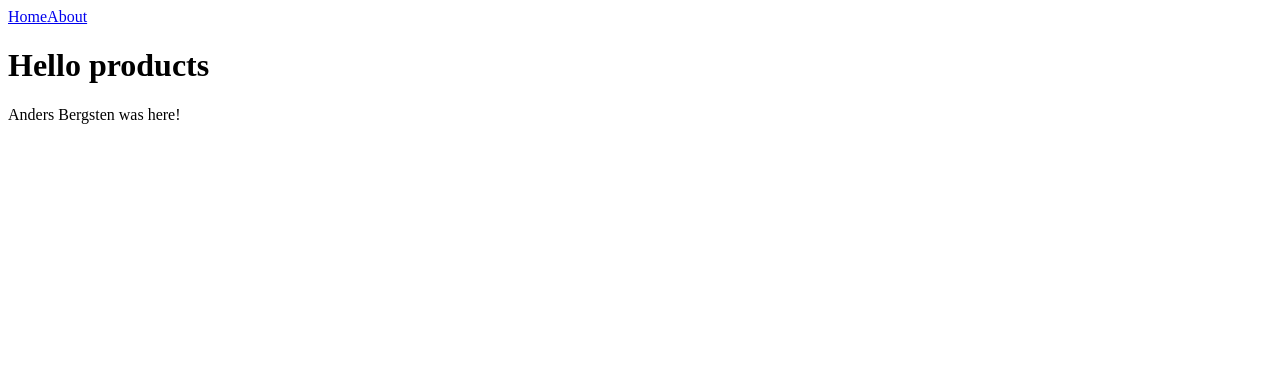
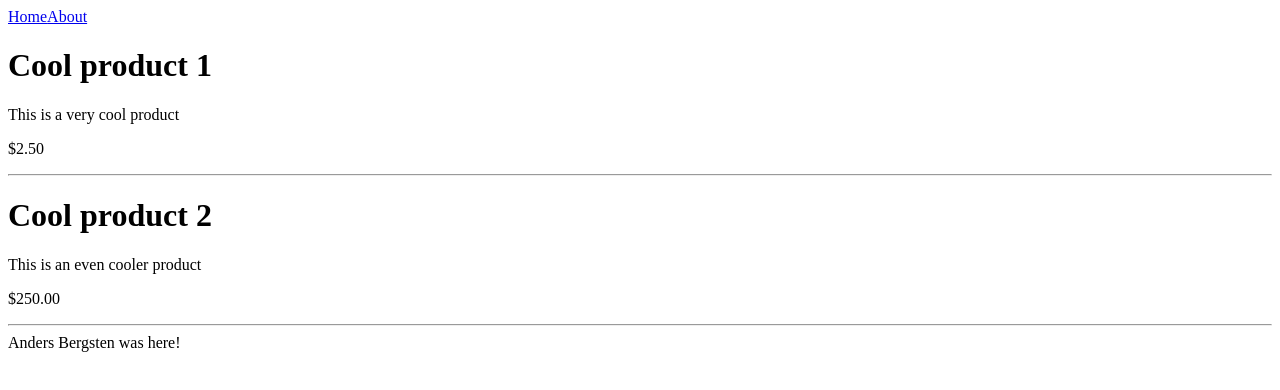
Before and after one commit to bergstenarn/next-app, a Next.js app: page /products in a window 1280 px wide. Shown: the top 390 px of the page. Built offline with nearby package versions, Linux system fonts and the light colour scheme.

Commit message:
add products page

```diff
--- /dev/null
+++ b/pages/products.js
@@ -0,0 +1,16 @@
+const Products = () => {
+  return (
+    <>
+      <h1>Cool product 1</h1>
+      <p>This is a very cool product</p>
+      <p>$2.50</p>
+      <hr />
+      <h1>Cool product 2</h1>
+      <p>This is an even cooler product</p>
+      <p>$250.00</p>
+      <hr />
+    </>
+  );
+};
+
+export default Products;
```
